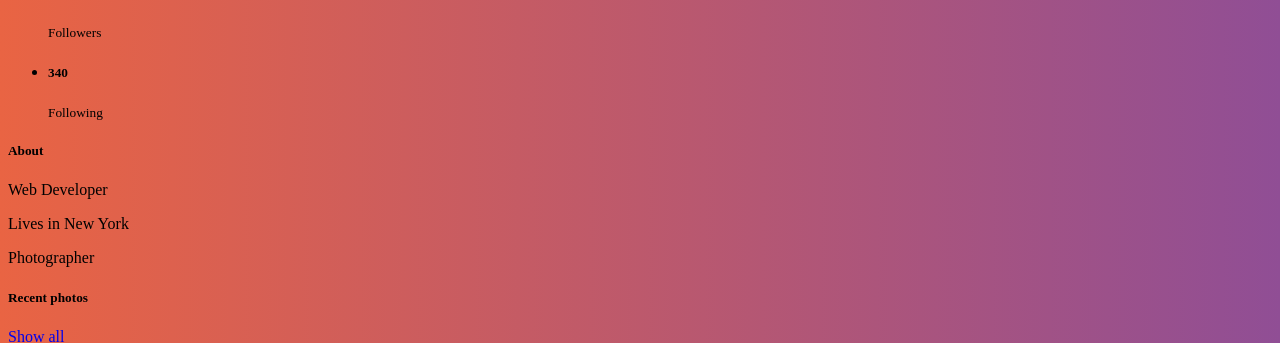
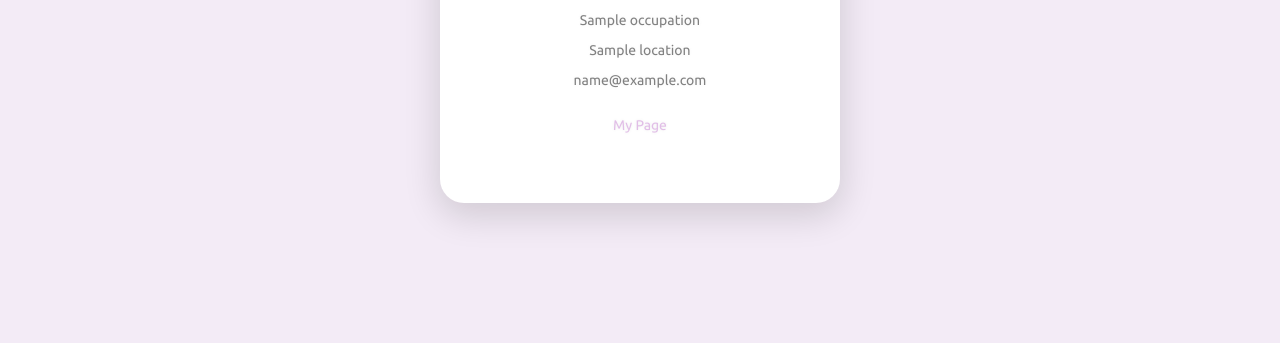
Before and after one commit to tamiminaser/Leanx, a Flask app: template templates/profile.html in a window 1280 px wide. Shown: the part 308-651 px from the top of the page. After the commit the page ends 530 px from the top, so only its background shows below. Run offline with Flask 2, Linux system fonts and the light colour scheme; the template is opened without the code that fills it: most values are stand-ins (such as "Sample title", 1, 10 or a date in 2020); some libraries are stand-ins or nearby versions.

Commit message:
browsing people profiles feature added

```diff
--- a/main.py
+++ b/main.py
@@ -95,7 +95,7 @@ def landing():
     if 'userID' in session:
         refresh_profile_info()
         cursor = db.connection.cursor(MySQLdb.cursors.DictCursor)
-        cursor.execute('SELECT profile.name, profile.profile_pic, messages.message, messages.time_stamp FROM messages JOIN profile ON messages.user_id = profile.user_id ORDER BY messages.id;')
+        cursor.execute('SELECT profile.user_id, profile.name, profile.profile_pic, messages.message, messages.time_stamp FROM messages JOIN profile ON messages.user_id = profile.user_id ORDER BY messages.id;')
         messages = cursor.fetchall()
         data = {'name': session['name'],
                 'profile_pic': session['profile_pic'],
@@ -144,6 +144,20 @@ def upload_and_record():
     return redirect(url_for('landing'))
 
 
+@app.route('/profile', methods=['GET'])
+def profile():
+    if 'userID' in session:
+        cursor = db.connection.cursor(MySQLdb.cursors.DictCursor)
+        cursor.execute('SELECT name, email, profile_pic, occupation, location FROM profile WHERE user_id = %s', [request.args['user_id']])
+        profile_info = cursor.fetchone()
+        data = {'name': profile_info['name'],
+                'profile_pic': profile_info['profile_pic'],
+                'occupation': profile_info['occupation'],
+                'location': profile_info['location'],
+                'email': profile_info['email']}
+    return render_template('profile.html', data=data)
+
+
 @app.route('/logout')
 def logout():
     session.pop('userID', None)
--- a/templates/landing.html
+++ b/templates/landing.html
@@ -29,7 +29,7 @@
 
             {% for msg in data.messages %}
                 <div class="message_box">
-                    <img class="message_img" src="{{ url_for('static', filename=msg.profile_pic) }}">
+                    <a href="/profile?user_id={{msg.user_id}}"><img class="message_img" src="{{ url_for('static', filename=msg.profile_pic) }}"></a>
                     <p class="message_username">{{msg.name}}</p>
                     <p class="message_content">{{msg.message}}</p>
                 </div>
--- a/templates/profile.html
+++ b/templates/profile.html
@@ -2,65 +2,24 @@
 <html lang="en">
     <head>
         <meta charset="UTF-8">
-        <link rel="stylesheet" href="{{ url_for('static', filename='css/profile.css') }}">
+        <link rel="stylesheet" href="{{ url_for('static', filename='css/style.css') }}">
         <link href="https://fonts.googleapis.com/css?family=Ubuntu" rel="stylesheet">
-        <link href='https://maxcdn.bootstrapcdn.com/bootstrap/4.0.0/css/bootstrap.min.css'>
         <meta name="viewport" content="width=device-width, initial-scale=1" />
         <title>Profile</title>
     </head>
     <body>
-        <div class="row py-5 px-4">
-            <div class="col-md-5 mx-auto">
-                <!-- Profile widget -->
-                <div class="bg-white shadow rounded overflow-hidden">
-                    <div class="px-4 pt-0 pb-4 cover">
-                        <div class="media align-items-end profile-head">
-                            <div class="profile mr-3"><img src="https://images.unsplash.com/photo-1522075469751-3a6694fb2f61?ixlib=rb-1.2.1&ixid=eyJhcHBfaWQiOjEyMDd9&auto=format&fit=crop&w=500&q=80" alt="..." width="130" class="rounded mb-2 img-thumbnail"><a href="#" class="btn btn-outline-dark btn-sm btn-block">Edit profile</a></div>
-                            <div class="media-body mb-5 text-white">
-                                <h4 class="mt-0 mb-0">Mark Williams</h4>
-                                <p class="small mb-4"> <i class="fas fa-map-marker-alt mr-2"></i>New York</p>
-                            </div>
-                        </div>
-                    </div>
-                    <div class="bg-light p-4 d-flex justify-content-end text-center">
-                        <ul class="list-inline mb-0">
-                            <li class="list-inline-item">
-                                <h5 class="font-weight-bold mb-0 d-block">215</h5><small class="text-muted"> <i class="fas fa-image mr-1"></i>Photos</small>
-                            </li>
-                            <li class="list-inline-item">
-                                <h5 class="font-weight-bold mb-0 d-block">745</h5><small class="text-muted"> <i class="fas fa-user mr-1"></i>Followers</small>
-                            </li>
-                            <li class="list-inline-item">
-                                <h5 class="font-weight-bold mb-0 d-block">340</h5><small class="text-muted"> <i class="fas fa-user mr-1"></i>Following</small>
-                            </li>
-                        </ul>
-                    </div>
-                    <div class="px-4 py-3">
-                        <h5 class="mb-0">About</h5>
-                        <div class="p-4 rounded shadow-sm bg-light">
-                            <p class="font-italic mb-0">Web Developer</p>
-                            <p class="font-italic mb-0">Lives in New York</p>
-                            <p class="font-italic mb-0">Photographer</p>
-                        </div>
-                    </div>
-                    <div class="py-4 px-4">
-                        <div class="d-flex align-items-center justify-content-between mb-3">
-                            <h5 class="mb-0">Recent photos</h5><a href="#" class="btn btn-link text-muted">Show all</a>
-                        </div>
-                        <div class="row">
-                            <div class="col-lg-6 mb-2 pr-lg-1"><img src="https://images.unsplash.com/photo-1469594292607-7bd90f8d3ba4?ixlib=rb-1.2.1&ixid=eyJhcHBfaWQiOjEyMDd9&auto=format&fit=crop&w=750&q=80" alt="" class="img-fluid rounded shadow-sm"></div>
-                            <div class="col-lg-6 mb-2 pl-lg-1"><img src="https://images.unsplash.com/photo-1493571716545-b559a19edd14?ixlib=rb-1.2.1&ixid=eyJhcHBfaWQiOjEyMDd9&auto=format&fit=crop&w=750&q=80" alt="" class="img-fluid rounded shadow-sm"></div>
-                            <div class="col-lg-6 pr-lg-1 mb-2"><img src="https://images.unsplash.com/photo-1453791052107-5c843da62d97?ixlib=rb-1.2.1&ixid=eyJhcHBfaWQiOjEyMDd9&auto=format&fit=crop&w=1350&q=80" alt="" class="img-fluid rounded shadow-sm"></div>
-                            <div class="col-lg-6 pl-lg-1"><img src="https://images.unsplash.com/photo-1475724017904-b712052c192a?ixlib=rb-1.2.1&ixid=eyJhcHBfaWQiOjEyMDd9&auto=format&fit=crop&w=750&q=80" alt="" class="img-fluid rounded shadow-sm"></div>
-                        </div>
-                    </div>
-                </div>
+        <div class="profile">
+            <p class="sign" align="center">{{ data.name }} </p>
+            <p align="center">
+                <img class="profile_img" src="{{ url_for('static', filename=data.profile_pic) }}">
+            </p>
+            <p class="profile_items" align="center">{{ data.occupation }}</p>
+            <p class="profile_items" align="center">{{ data.location }}</p>
+            <p class="profile_items" align="center">{{ data.email }}</p>
+            <div>
+                <p class="link" align="center"><a href="/landing">My Page</a></p>
             </div>
-        </div>
-        <div>
-            <h1>Your Account</h1>
-            <form action="/logout">
-                <button type="submit">Log Out</button>
-            </form>
+            <br><br>
         </div>
     </body>
+</html>
--- a/templates/settings.html
+++ b/templates/settings.html
@@ -11,7 +11,7 @@
     <body>
         <div class="main">
             <form method="POST" action="" enctype="multipart/form-data">
-                <p class="sign" align="center">Sign Up</p>
+                <p class="sign" align="center">Account Settings</p>
                 <p><input align="center" type="file" name="file" accept=".jpg,.png,.jfif"></p>
                 <input class="un" align="center" type="text" name="location" id="location" placeholder="Location"><br>
                 <input class="un" align="center" type="text" name="occupation" id="occupation" placeholder="Occupation"><br>
```
